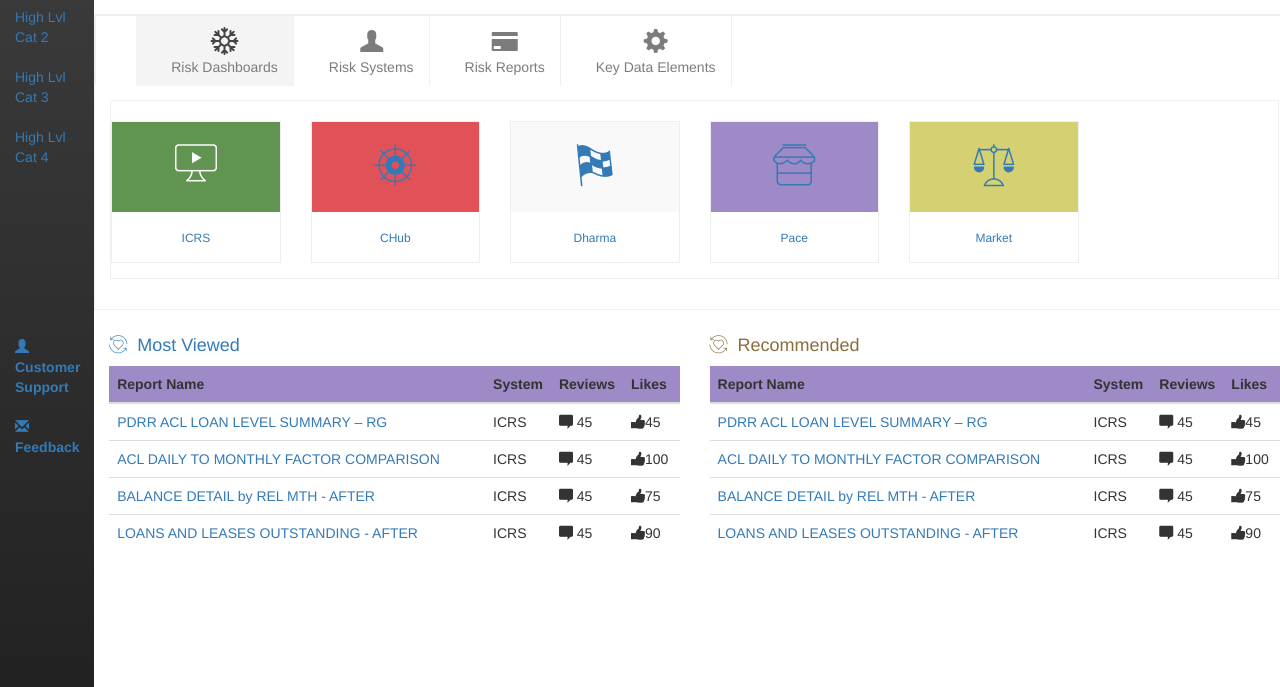
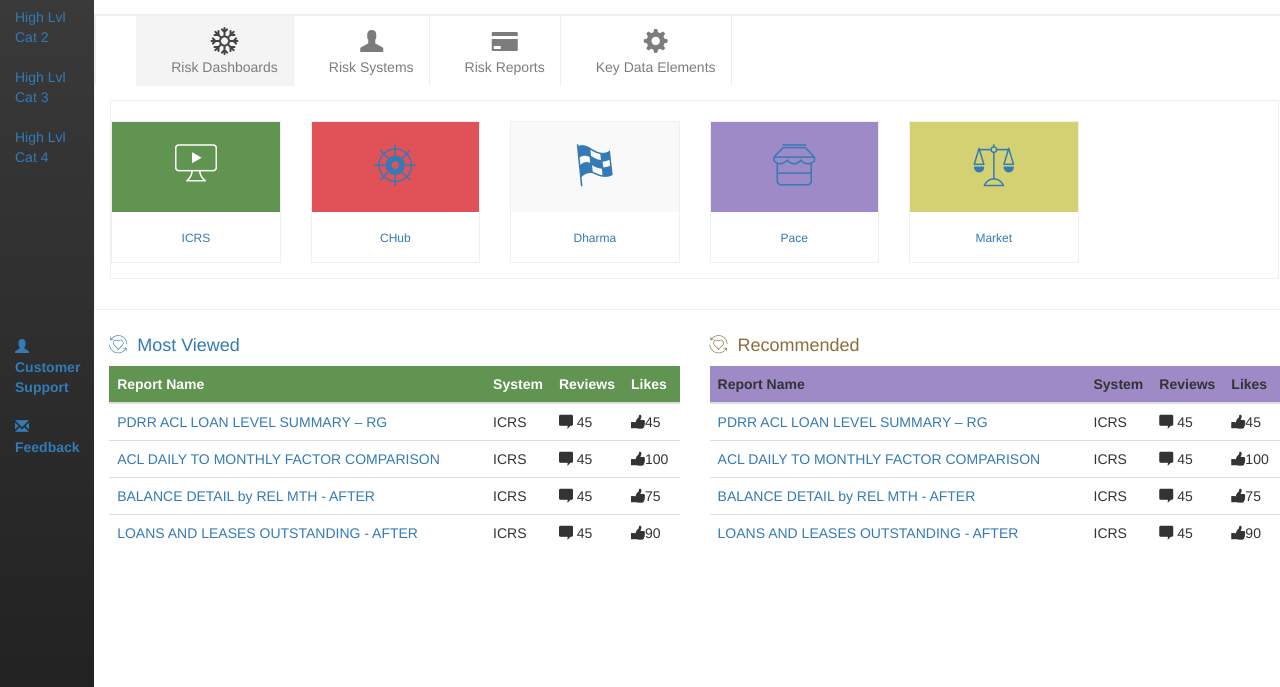
Before and after one commit to nandyjaga/RaviTeja, a plain HTML site: page Example/index.html in a window 1280 px wide. Shown: the part 115-802 px from the top of the page. Drawn offline with Linux system fonts and the light colour scheme.

Commit message:
changed the color
changed the color

```diff
--- a/Example/index.html
+++ b/Example/index.html
@@ -385,7 +385,7 @@
 							<div class="col-md-6" >
 									<h4 class="innerTB margin-none icon-refresh-heart text-primary"><i></i>&nbsp; Most Viewed</h4>
 										<table class="table table-hover" >
-											<thead class="bg-purple" >
+											<thead class="bg-success" >
 												<th width="70%" >
 													Report Name
 												</th>
```
